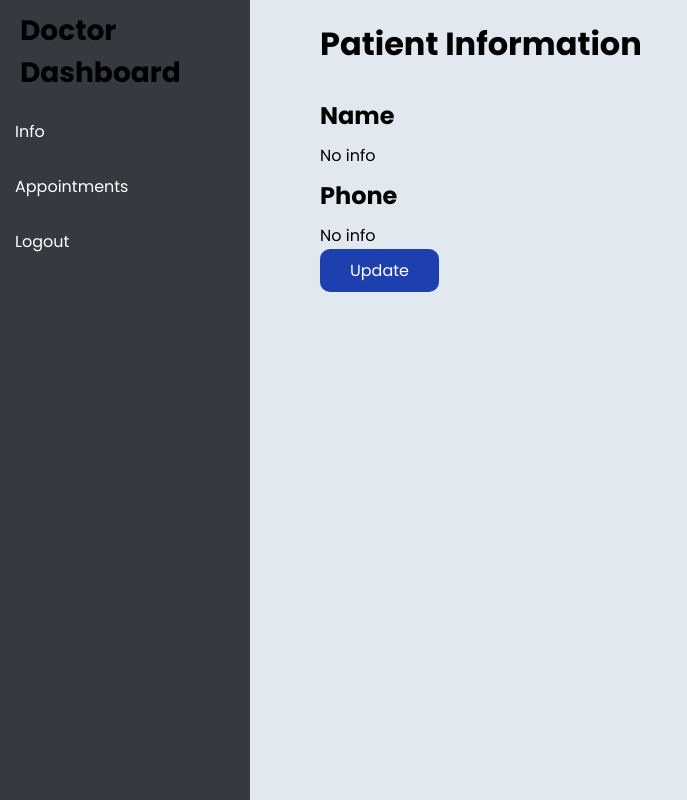
After one commit to adex-codez/5, a Flask app: page /doctor/info in a window 1280 px wide. The commit adds this page. Shown: the whole page, without its empty margins (0-687 px from the left). Run offline with Flask 3, Linux system fonts and the light colour scheme; a user stored in the database is signed in.

Commit message:
added doctor update info functionality

```diff
--- a/app/forms.py
+++ b/app/forms.py
@@ -24,3 +24,9 @@ class UpdatePatientInfoForm(FlaskForm):
     allergies = StringField('Allergies', validators=[DataRequired()])
     medical_history = StringField('Medical History', validators=[DataRequired()])
     submit = SubmitField('Update')
+
+
+class UpdateDoctorInfoForm(FlaskForm):
+    name = StringField('Name', validators=[DataRequired()])
+    phone = StringField('Phone', validators=[DataRequired()])
+    submit = SubmitField('Update')
--- a/app/routes.py
+++ b/app/routes.py
@@ -1,7 +1,7 @@
 from flask import Blueprint, render_template, redirect, url_for, flash, session
 from . import db, bcrypt
 from app.models import User, Patient, Doctor
-from app.forms import RegistrationForm, LoginForm, UpdatePatientInfoForm
+from app.forms import RegistrationForm, LoginForm, UpdatePatientInfoForm,  UpdateDoctorInfoForm
 
 main = Blueprint('main', __name__)
 
@@ -102,3 +102,33 @@ def update_patient_info():
         flash('Information Updated', 'success')
         return redirect(url_for('main.info'))
     return render_template('update-patient-info.html', form=form, patient=patient)
+
+
+@main.route("/doctor/info")
+def doctor_info():
+    if 'user_id' not in session:
+        return redirect(url_for('main.login'))
+    doctor = Doctor.query.filter_by(user_id=session['user_id']).first()
+    print(doctor)
+    return render_template('doctor-info.html', doctor=doctor)
+
+@main.route("/doctor/update-info", methods=['GET', 'POST'])
+def update_doctor_info():
+    if 'user_id' not in session:
+        return redirect(url_for('main.login'))
+    doctor = Doctor.query.filter_by(user_id=session['user_id']).first()
+    if not doctor:
+        flash('Doctor not found.', 'danger')
+        return redirect(url_for('main.doctor_dashboard'))
+    form = UpdateDoctorInfoForm(obj=doctor)
+    if form.validate_on_submit():
+        doctor.name = form.name.data
+        doctor.phone = form.phone.data
+        db.session.commit()
+        flash('Information Updated', 'success')
+        return redirect(url_for('main.doctor_info'))
+    return render_template('update-doctor-info.html', form=form, doctor=doctor)
+
+@main.route("/doctor/appointments")
+def doctor_appointments():
+    return render_template('appointments.html')
--- a/app/templates/doctor-dashboard.html
+++ b/app/templates/doctor-dashboard.html
@@ -1,4 +1,13 @@
 {% extends "base.html" %}
 {% block content %}
-    <h1>Welcome to the Dashboard Doctor</h1>
+   <div class="sidebar">
+        <h2 class="sidebar-header">Doctor Dashboard</h2>
+        <a href="{{ url_for('main.doctor_info') }}">Info</a>
+        <a href="{{ url_for('main.doctor_appointments') }}">Appointments</a>
+        <a href="{{ url_for('main.logout') }}">Logout</a>
+    </div>
+    <div class="content">
+        {% block dash %}
+        {% endblock %}
+    </div>
 {% endblock %}
--- /dev/null
+++ b/app/templates/doctor-info.html
@@ -0,0 +1,20 @@
+{% extends "doctor-dashboard.html" %}
+
+{% block dash %}
+    <h1 style="margin-bottom: 30px">Patient Information</h1>
+
+    <h3 class="info-header">Name</h3>
+    {% if doctor.name %}
+        <p class="info-para">{{ doctor.name }}</p>
+    {% else %}
+        <p class="info-para">No info</p>
+    {% endif %}
+
+    <h3 class="info-header">Phone</h3>
+    {% if doctor.phone %}
+        <p class="info-para">{{ doctor.phone }}</p>
+    {% else %}
+        <p class="info-para">No info</p>
+    {% endif %}
+    <a class="update-btn" href="{{url_for('main.update_doctor_info')}}">Update</a>
+{% endblock %}
```
Also changed, not shown: app/templates/update-doctor-info.html (added, +28 -0 lines).
